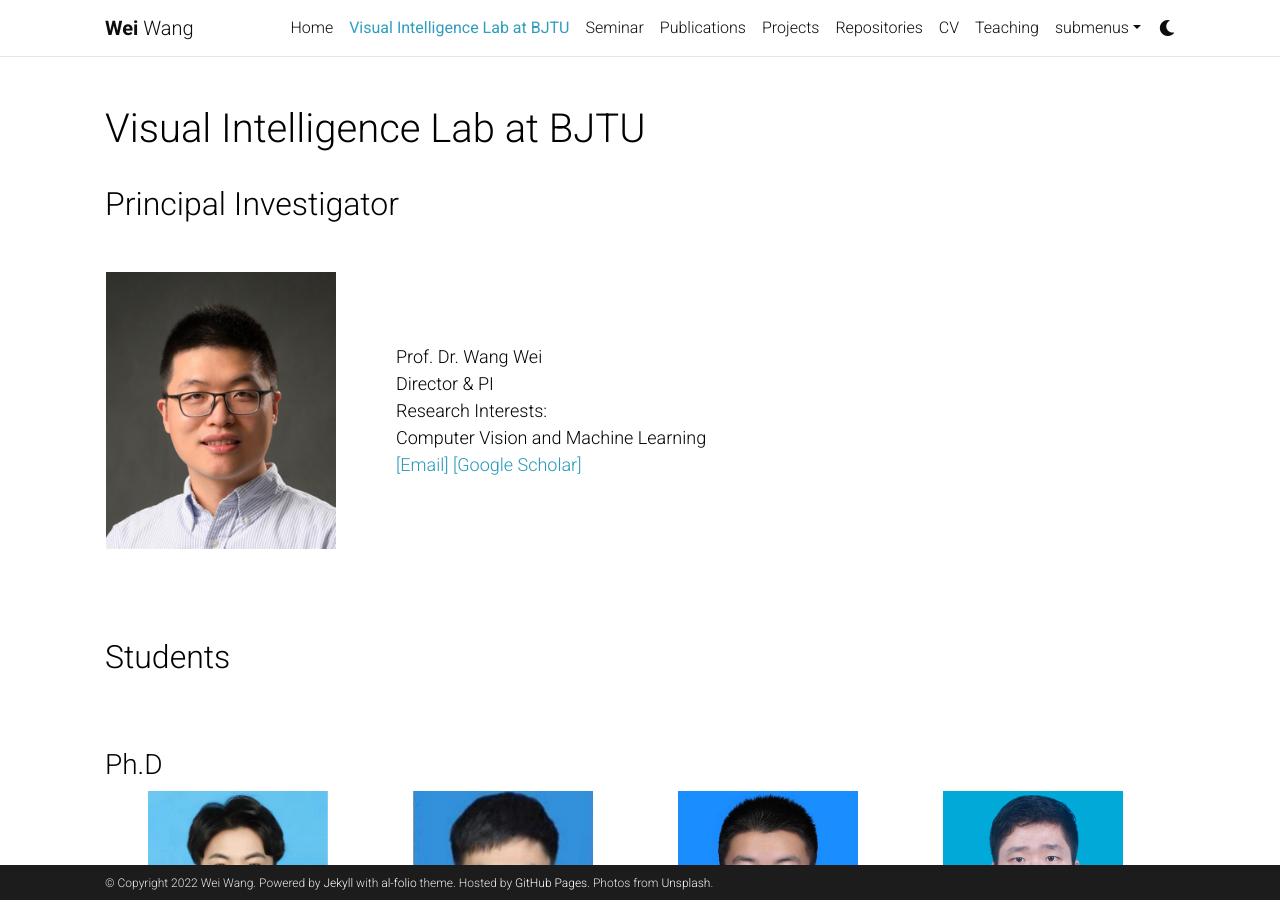
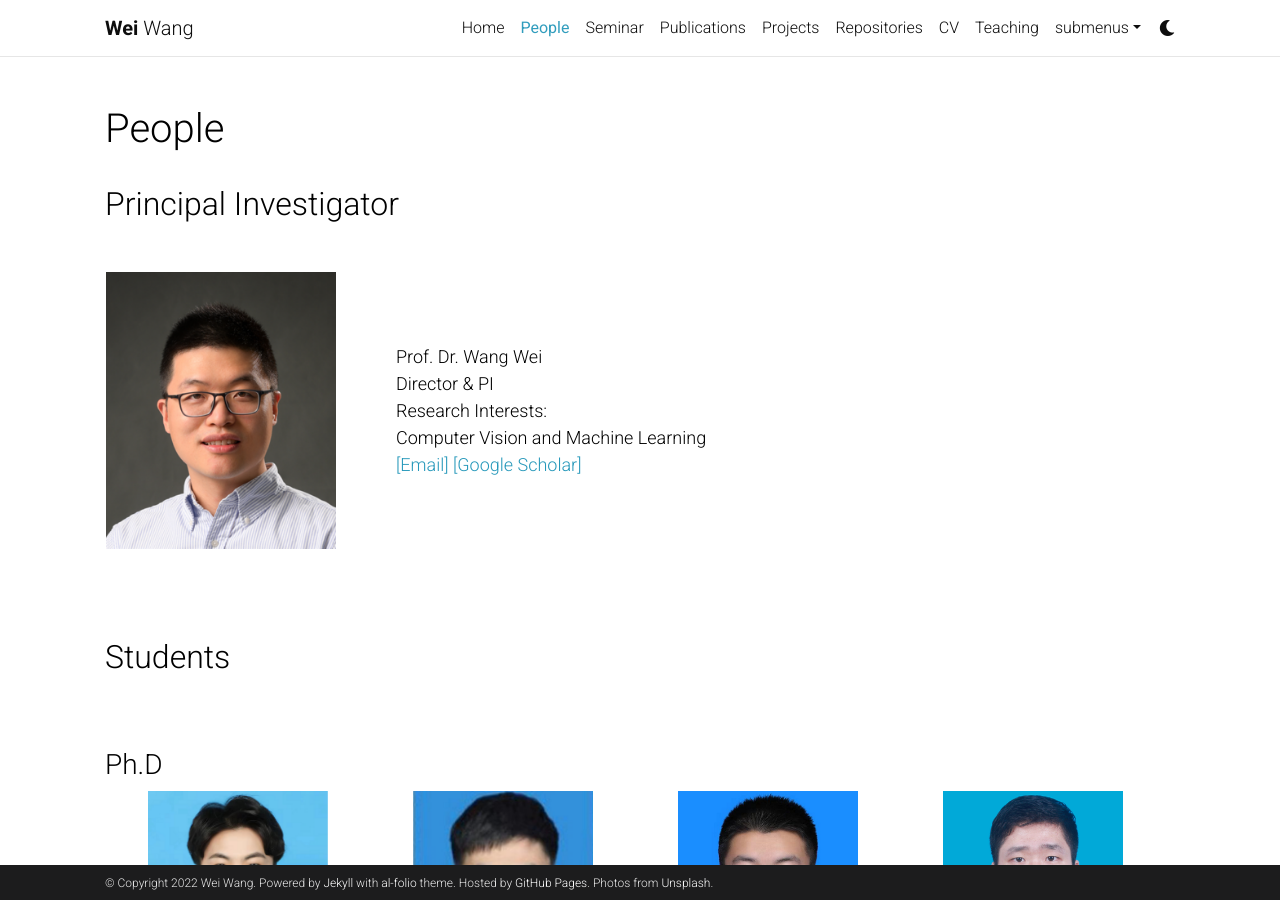
Before and after one commit to WeiWangTrento/WeiWangTrento.github.io, a Jekyll site: the page built from _pages/People.md, in a window 1280 px wide and 900 px high. Built offline with Jekyll 4.4.1, drawn with Linux system fonts in a browser that asks for light colours; comment, search, counter and statistics services are not loaded; a style sheet for code colours, icons or effects is not loaded.

Commit message:
Update People.md

```diff
--- a/_pages/People.md
+++ b/_pages/People.md
@@ -1,7 +1,7 @@
 ---
 layout: page
 permalink: /People/
-title: Visual Intelligence Lab at BJTU
+title: People
 nav: true
 ---
 
```
